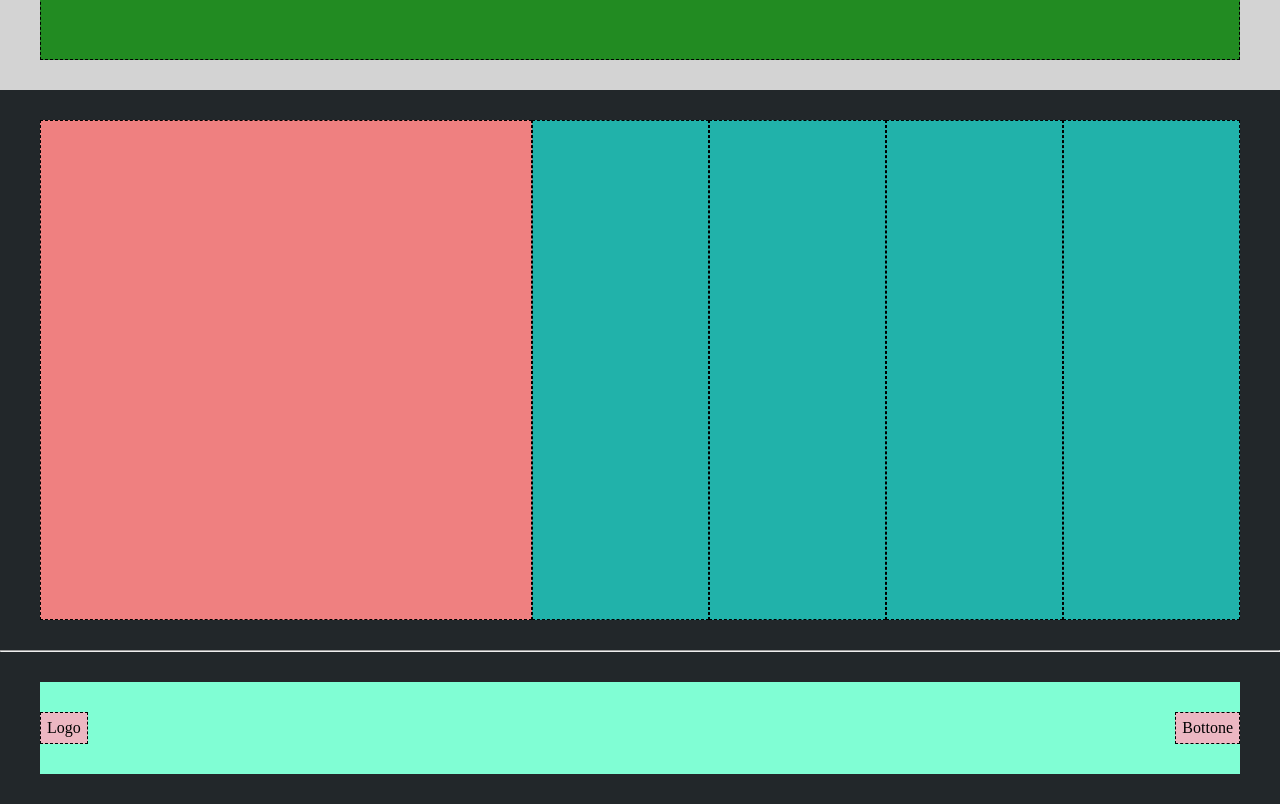
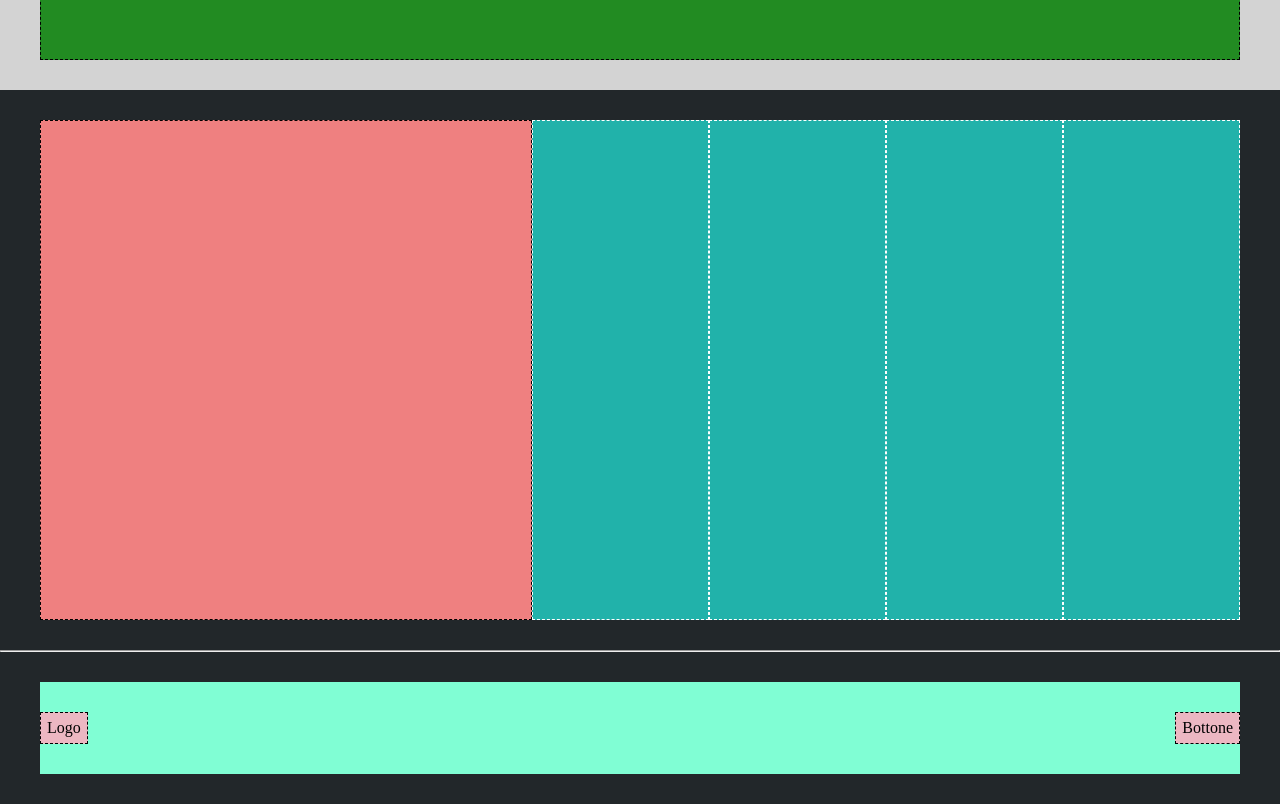
Before and after one commit to Alessandro-Frisone/htmlcss-struttura-discord, a plain HTML site: page index.html in a window 1280 px wide. Shown: the part 1822-2626 px from the top of the page. Drawn offline with Linux system fonts and the light colour scheme.

Commit message:
fix: color border footer top

```diff
--- a/css/style.css
+++ b/css/style.css
@@ -106,7 +106,7 @@
     background-color: #21b2aa;
     min-height: 500px;
     width: 15%;
-    border: 1px dashed;
+    border: 1px dashed white;
 }
 
 .footer-bottom>.container {
```
